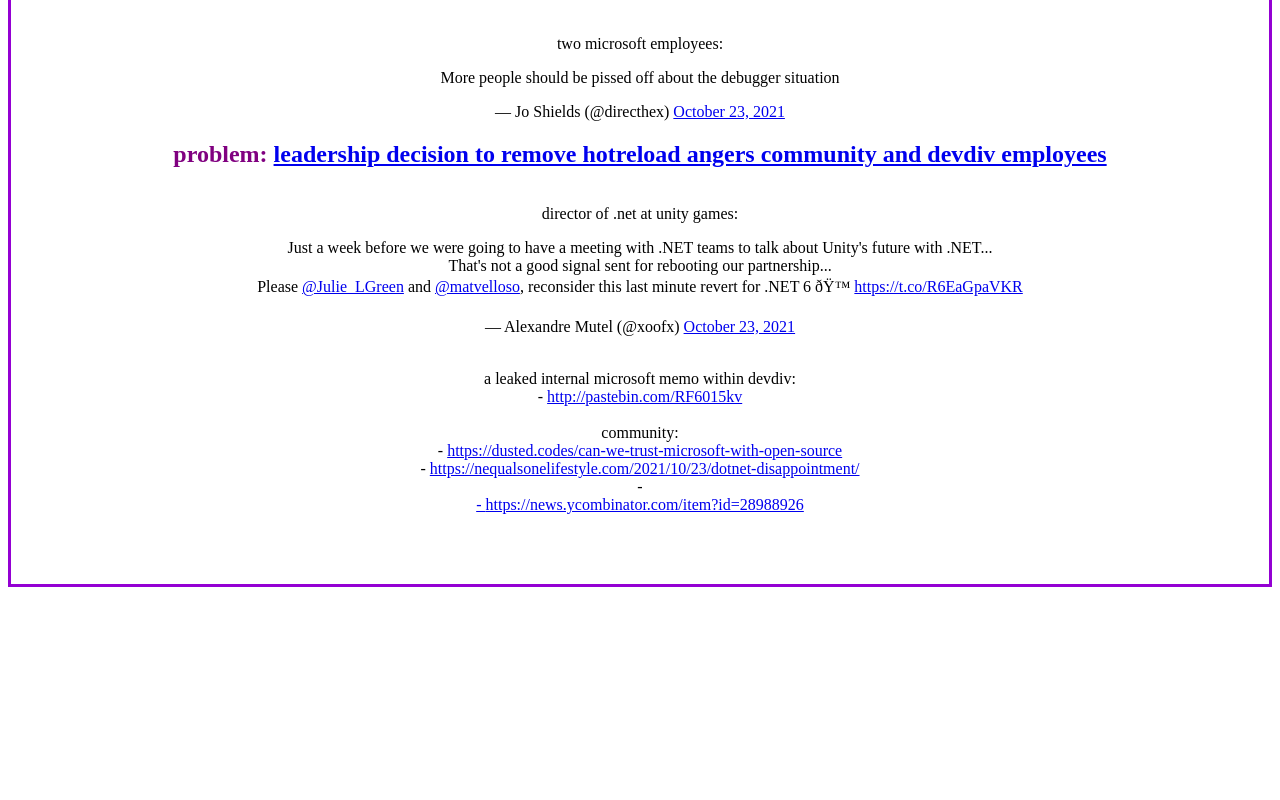
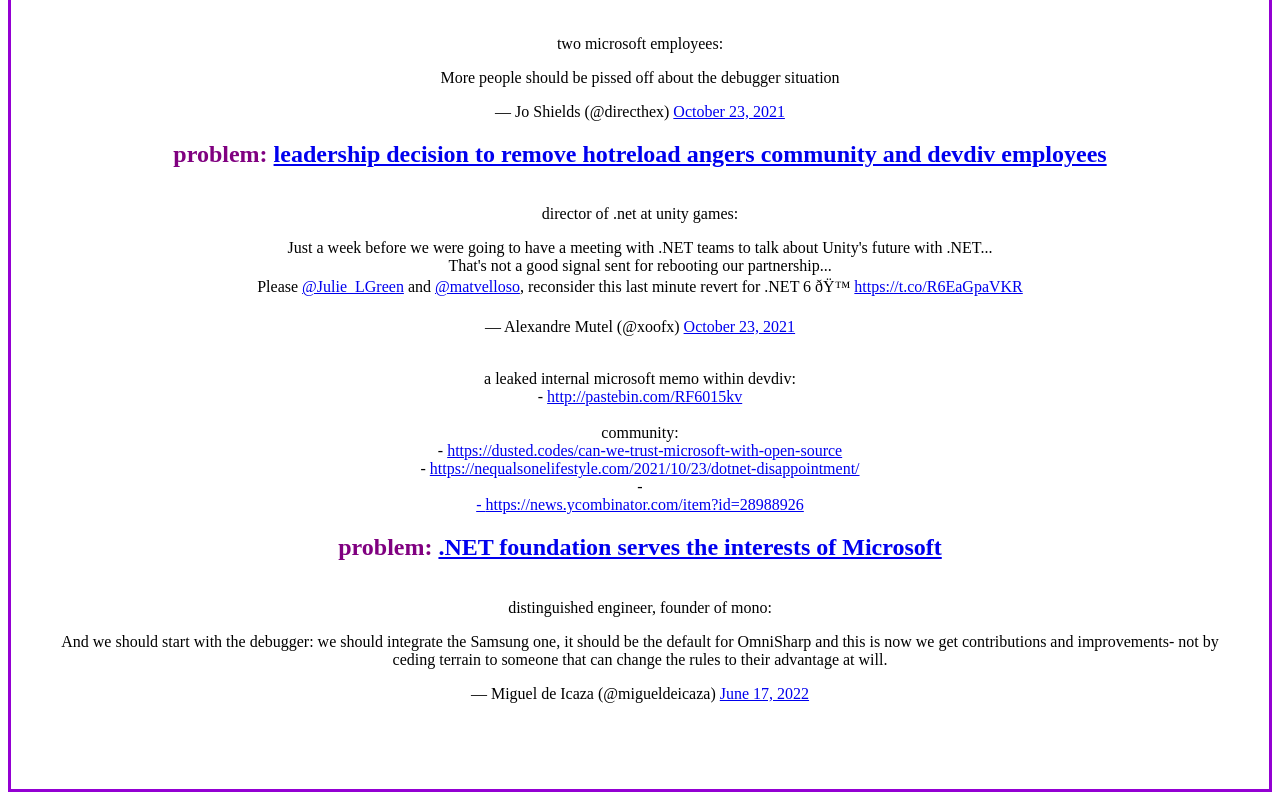
Before and after one commit to ghuntley/isdotnetopen, a plain HTML site: page index.html in a window 1280 px wide. Shown: the part 480-1280 px from the top of the page. Before the commit the page ends 1075 px from the top, so only its background shows below. Drawn offline with Linux system fonts and the light colour scheme.

Commit message:
Update index.html

```diff
--- a/index.html
+++ b/index.html
@@ -51,6 +51,12 @@
     - <a href="https://nequalsonelifestyle.com/2021/10/23/dotnet-disappointment/">https://nequalsonelifestyle.com/2021/10/23/dotnet-disappointment/</a><br/>
     - <a href="https://atrauzzi.github.io/its-time-for-net-to-leave-home"><https://atrauzzi.github.io/its-time-for-net-to-leave-home</a><br/>
     - <a href="https://news.ycombinator.com/item?id=28988926">https://news.ycombinator.com/item?id=28988926</a><br/>
+
+    <h2 style="color: purple">problem: <a href="https://www.theregister.com/2021/10/05/microsoft_net_foundation_under_fire/">.NET foundation serves the interests of Microsoft</a></h2>
+
+    <br/>distinguished engineer, founder of mono:
+
+    <blockquote class="twitter-tweet tw-align-center"><p lang="en" dir="ltr">And we should start with the debugger: we should integrate the Samsung one, it should be the default for OmniSharp and this is now we get contributions and improvements- not by ceding terrain to someone that can change the rules to their advantage at will.</p>&mdash; Miguel de Icaza (@migueldeicaza) <a href="https://twitter.com/migueldeicaza/status/1537783333731454982?ref_src=twsrc%5Etfw">June 17, 2022</a></blockquote> <script async src="https://platform.twitter.com/widgets.js" charset="utf-8"></script>
   </div>
 
   </body>
```
